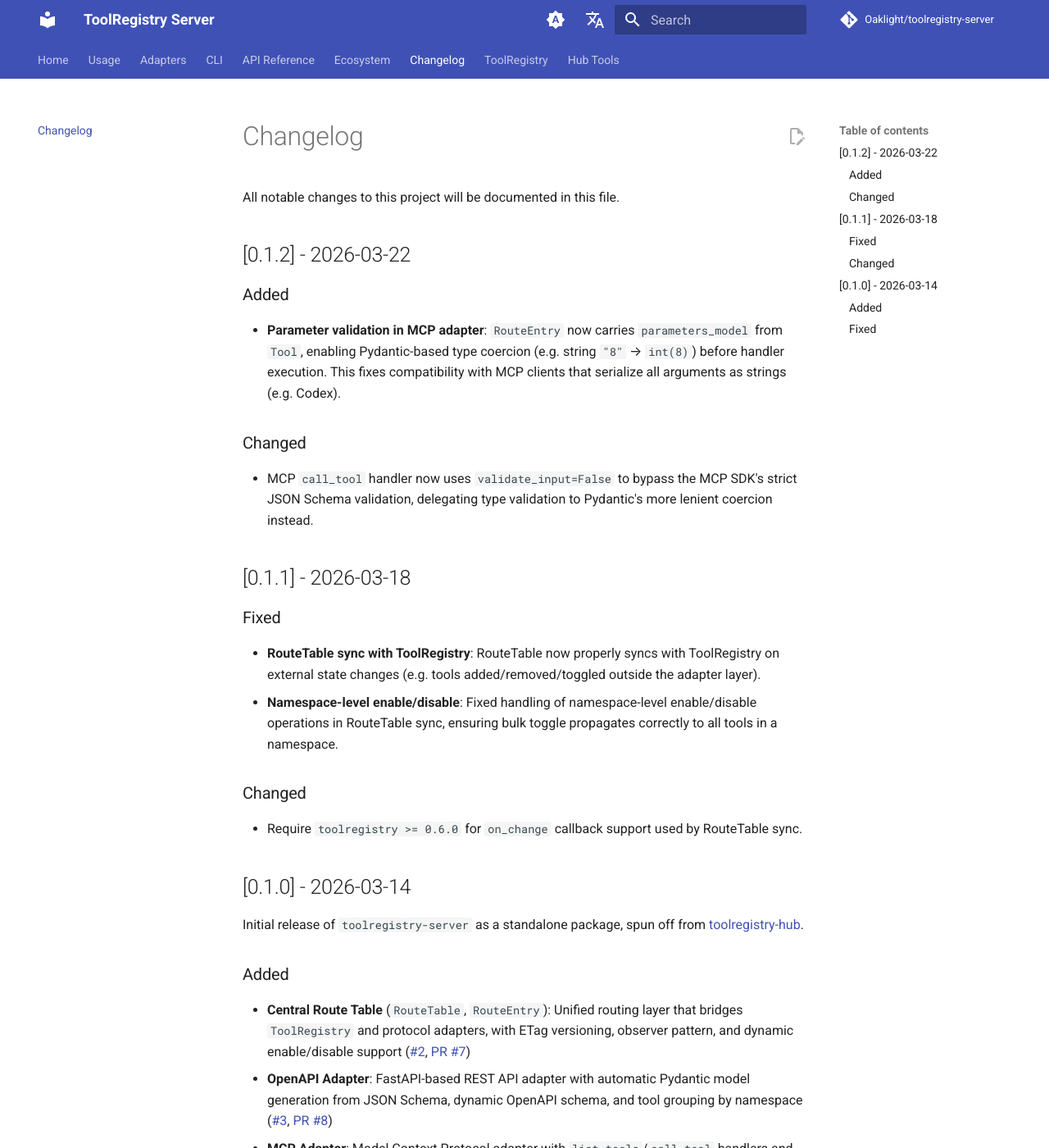
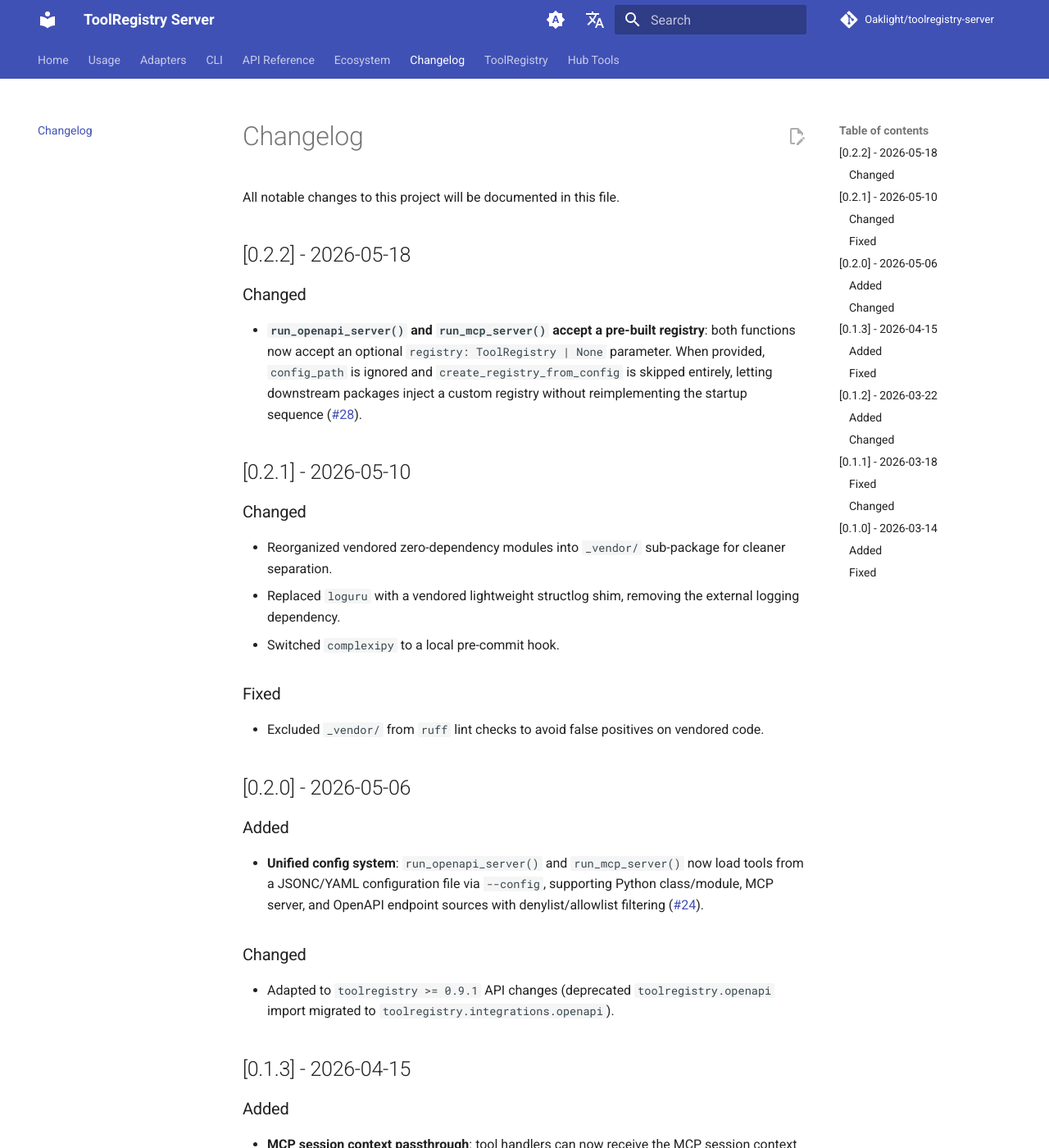
Before and after one commit to Oaklight/toolregistry-server, an MkDocs documentation site: the page built from docs/changelog.md, in a window 1280 px wide and 1400 px high. Shown: the whole window at 82% size. Built offline with MkDocs 1.6.1 and Material for MkDocs 9.7.7, drawn with Linux system fonts in a browser that asks for light colours; comment, search, counter and statistics services are not loaded; some of the changed text lies outside the part shown.

Commit message:
docs: add v0.2.2 changelog and document registry parameter in CLI

```diff
--- a/docs/changelog.md
+++ b/docs/changelog.md
@@ -1,6 +1,46 @@
 # Changelog
 
 All notable changes to this project will be documented in this file.
+
+## [0.2.2] - 2026-05-18
+
+### Changed
+
+- **`run_openapi_server()` and `run_mcp_server()` accept a pre-built registry**: both functions now accept an optional `registry: ToolRegistry | None` parameter. When provided, `config_path` is ignored and `create_registry_from_config` is skipped entirely, letting downstream packages inject a custom registry without reimplementing the startup sequence ([#28](https://github.com/Oaklight/toolregistry-server/issues/28)).
+
+## [0.2.1] - 2026-05-10
+
+### Changed
+
+- Reorganized vendored zero-dependency modules into `_vendor/` sub-package for cleaner separation.
+- Replaced `loguru` with a vendored lightweight structlog shim, removing the external logging dependency.
+- Switched `complexipy` to a local pre-commit hook.
+
+### Fixed
+
+- Excluded `_vendor/` from `ruff` lint checks to avoid false positives on vendored code.
+
+## [0.2.0] - 2026-05-06
+
+### Added
+
+- **Unified config system**: `run_openapi_server()` and `run_mcp_server()` now load tools from a JSONC/YAML configuration file via `--config`, supporting Python class/module, MCP server, and OpenAPI endpoint sources with denylist/allowlist filtering ([#24](https://github.com/Oaklight/toolregistry-server/issues/24)).
+
+### Changed
+
+- Adapted to `toolregistry >= 0.9.1` API changes (deprecated `toolregistry.openapi` import migrated to `toolregistry.integrations.openapi`).
+
+## [0.1.3] - 2026-04-15
+
+### Added
+
+- **MCP session context passthrough**: tool handlers can now receive the MCP session context object, enabling session-aware tool implementations.
+
+### Fixed
+
+- Strip framework-injected fields (e.g. `__mcp_session__`) from OpenAPI adapter input before calling the handler, preventing unexpected keyword argument errors.
+- Replace `python-dotenv` with a vendored zero-dependency dotenv loader, removing the external dependency.
+- `toolregistry >= 0.6.1` now required to pick up the kwargs JSON Schema fix.
 
 ## [0.1.2] - 2026-03-22
 
```
Also changed, not shown: docs/cli/index.md (+20 -0 lines).
